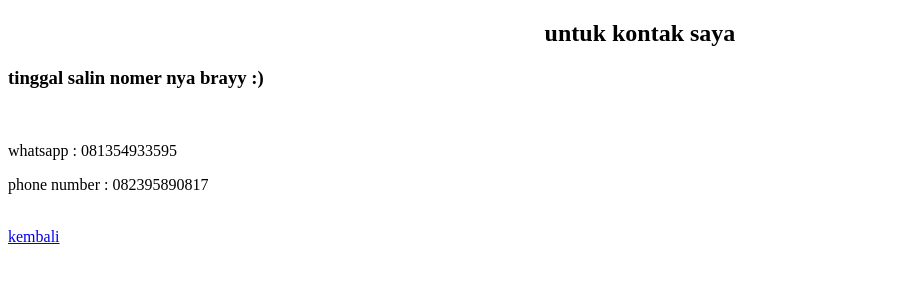
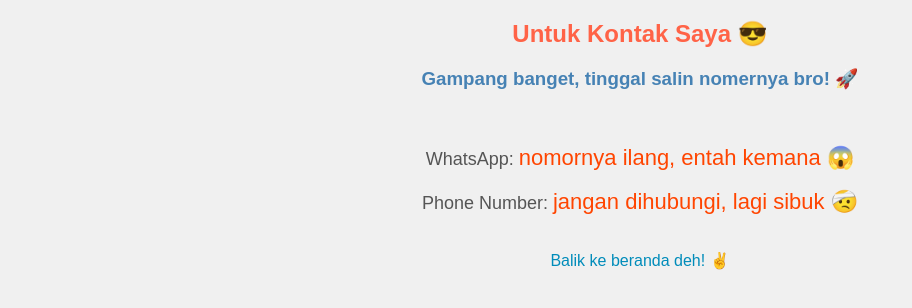
Before and after one commit to ClaudiZiko/zikoganteng, a plain HTML site: page contact.html in a window 1280 px wide. Shown: the whole page, without its empty margins (0-912 px from the left). Drawn offline with Linux system fonts and the light colour scheme.

Commit message:
Update 0.2 contact.html

```diff
--- a/contact.html
+++ b/contact.html
@@ -3,21 +3,47 @@
 <head>
     <meta charset="UTF-8">
     <meta name="viewport" content="width=device-width, initial-scale=1.0">
-    <title>ziko is contact</title>
+    <title>Ziko's Contact</title>
     <style>
         .resposive {
             width: auto;
             height: auto;
         }
+        body {
+            font-family: Arial, sans-serif;
+            background-color: #f0f0f0;
+            text-align: center;
+        }
+        h2 {
+            color: #ff6347;
+        }
+        h3 {
+            color: #4682b4;
+        }
+        p {
+            color: #555;
+            font-size: 18px;
+        }
+        a {
+            text-decoration: none;
+            color: #008CBA;
+        }
+        a:hover {
+            color: #005f5f;
+        }
+        .highlight {
+            font-size: 22px;
+            color: #ff4500;
+        }
     </style>
 </head>
 <body>
-   <h2 align="center">untuk kontak saya</h2>
-  <h3>tinggal salin nomer nya brayy :)</h3>
-  <br>
-   <p>whatsapp : 081354933595</p>
-   <p>phone number : 082395890817</p>
-  <br>
-   <a href="home.html">kembali</a>
+   <h2 align="center">Untuk Kontak Saya 😎</h2>
+   <h3>Gampang banget, tinggal salin nomernya bro! 🚀</h3>
+   <br>
+   <p>WhatsApp: <span class="highlight">nomornya ilang, entah kemana 😱</span></p>
+   <p>Phone Number: <span class="highlight">jangan dihubungi, lagi sibuk 🤕</span></p>
+   <br>
+   <a href="home.html">Balik ke beranda deh! ✌️</a>
 </body>
 </html>
```
